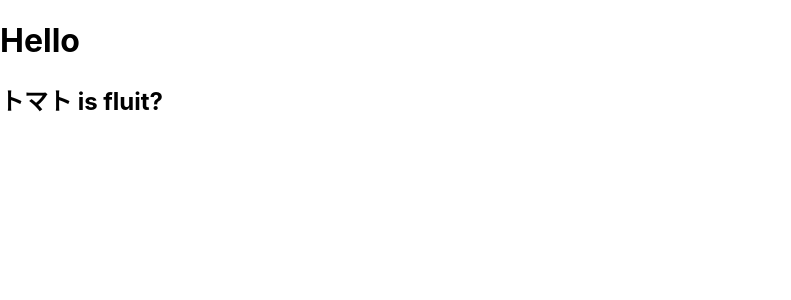
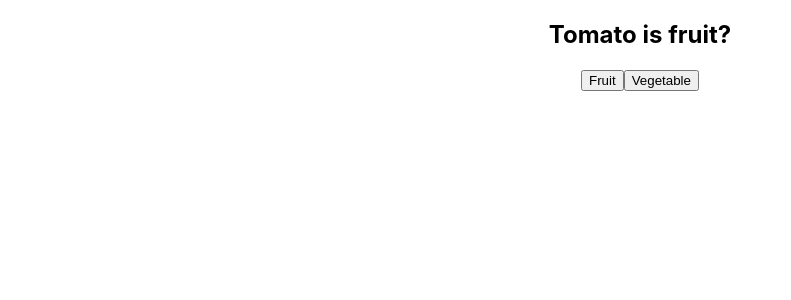
Before and after one commit to Tomoki-13/react_study, a React (Create React App) app: page / in a window 1280 px wide. Shown: the top 300 px of the page, without its empty margins (0-791 px from the left). Built offline with nearby package versions, Linux system fonts and the light colour scheme.

Commit message:
add/add_fluitgame

```diff
--- a/src/App.tsx
+++ b/src/App.tsx
@@ -1,27 +1,48 @@
 import React from 'react';
 import './App.css';
 
-//ボタンコンポーネント
-function MyButton(): React.ReactElement {
-  const [count, setCount] = React.useState(0);
-  function handleClick() {
-    setCount(count + 1);
-  }
+//フルーツボタンコンポーネント　ボタンを押すとcheckAnswerにfalse
+function FruitButton({ checkAnswer }: { checkAnswer: (isFruit: boolean) => void }): React.ReactElement {
   return (
-    <button onClick={handleClick}>
-      Clicked {count} times
-    </button>
+    <button onClick={() => checkAnswer(true)}>Fruit</button>
+  );
+}
+
+//野菜ボタンコンポーネント　ボタンを押すとcheckAnswerにfalse
+function VegetableButton({ checkAnswer }: { checkAnswer: (isFruit: boolean) => void }): React.ReactElement {
+  return (
+    <button onClick={() => checkAnswer(false)}>Vegetable</button>
   );
 }
 
 function Rand_fruit() {
+  const [result, setResult] = React.useState<string | null>(null);
   const getRandomInt = (max: number) => Math.floor(Math.random() * max);
-  let fluitid:number = getRandomInt(10)+1;
-  //id_data product.id === fluitid elsement
-  const id_data = data.find(product => product.id === fluitid);
+  let fruitId: number = getRandomInt(10) + 1;
+  //Idに対応する要素を取得
+  const id_data = data.find(product => product.id === fruitId);
   const title = id_data ? id_data.title : 'No product found';
+
+  function checkAnswer(isFruit: boolean) {
+    if (id_data) {
+      const correctAnswer = id_data.isFruit;
+      if (isFruit === correctAnswer) {
+        setResult(`Correct! ${id_data.title} is ${correctAnswer ? 'a fruit' : 'not a fruit'}.`);
+      } else {
+        setResult(`Incorrect. ${id_data.title} is ${correctAnswer ? 'a fruit' : 'not a fruit'}.`);
+      }
+    } else {
+      setResult('No product found');
+    }
+  }
+
   return (
-    <h2>{title} is fluit?</h2>
+    <div style={{ textAlign: 'center' }}>
+      <h2>{title} is fruit?</h2>
+      <FruitButton checkAnswer={checkAnswer} />
+      <VegetableButton checkAnswer={checkAnswer} />
+      {result && <p>{result}</p>}
+    </div>
   );
 }
 
@@ -32,16 +53,16 @@ interface Product {
 }
 
 const data:Product[] = [
-  { title: 'りんご', isFruit: true, id: 1 },
-  { title: 'いちご', isFruit: false, id: 2 },
-  { title: 'バナナ', isFruit: false, id: 3 },
-  { title: 'レモン', isFruit: true, id: 4 },
-  { title: 'パパイヤ', isFruit: false, id: 5 },
-  { title: 'トマト', isFruit: false, id: 6 },
-  { title: 'メロン', isFruit: false, id: 7 },
-  { title: 'パッションフルーツ', isFruit: false, id: 8 },
-  { title: 'パイナップル', isFruit: false, id: 9 },
-  { title: 'スイカ', isFruit: false, id: 10 },
+  { title: 'Apple', isFruit: true, id: 1 },
+  { title: 'Strawberry', isFruit: false, id: 2 },
+  { title: 'Banana', isFruit: false, id: 3 },
+  { title: 'Lemon', isFruit: true, id: 4 },
+  { title: 'Papaya', isFruit: false, id: 5 },
+  { title: 'Tomato', isFruit: false, id: 6 },
+  { title: 'Melon', isFruit: false, id: 7 },
+  { title: 'Passion Fruit', isFruit: false, id: 8 },
+  { title: 'Pineapple', isFruit: false, id: 9 },
+  { title: 'Watermelon', isFruit: false, id: 10 },
 ];
 
 
@@ -49,7 +70,6 @@ const data:Product[] = [
 export default function App() {
   return (
     <>
-      <h1>Hello</h1>
       <Rand_fruit />
     </>
   );
```
